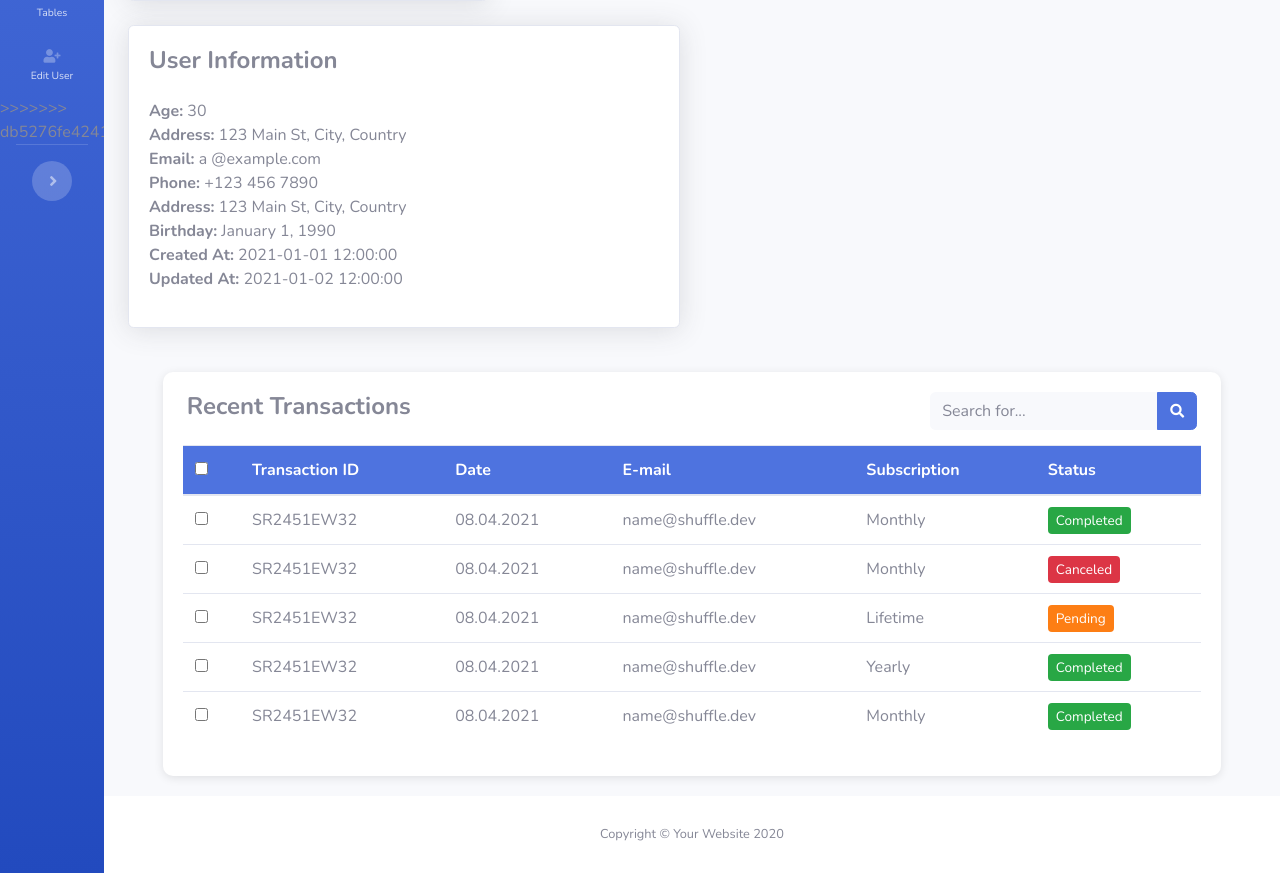
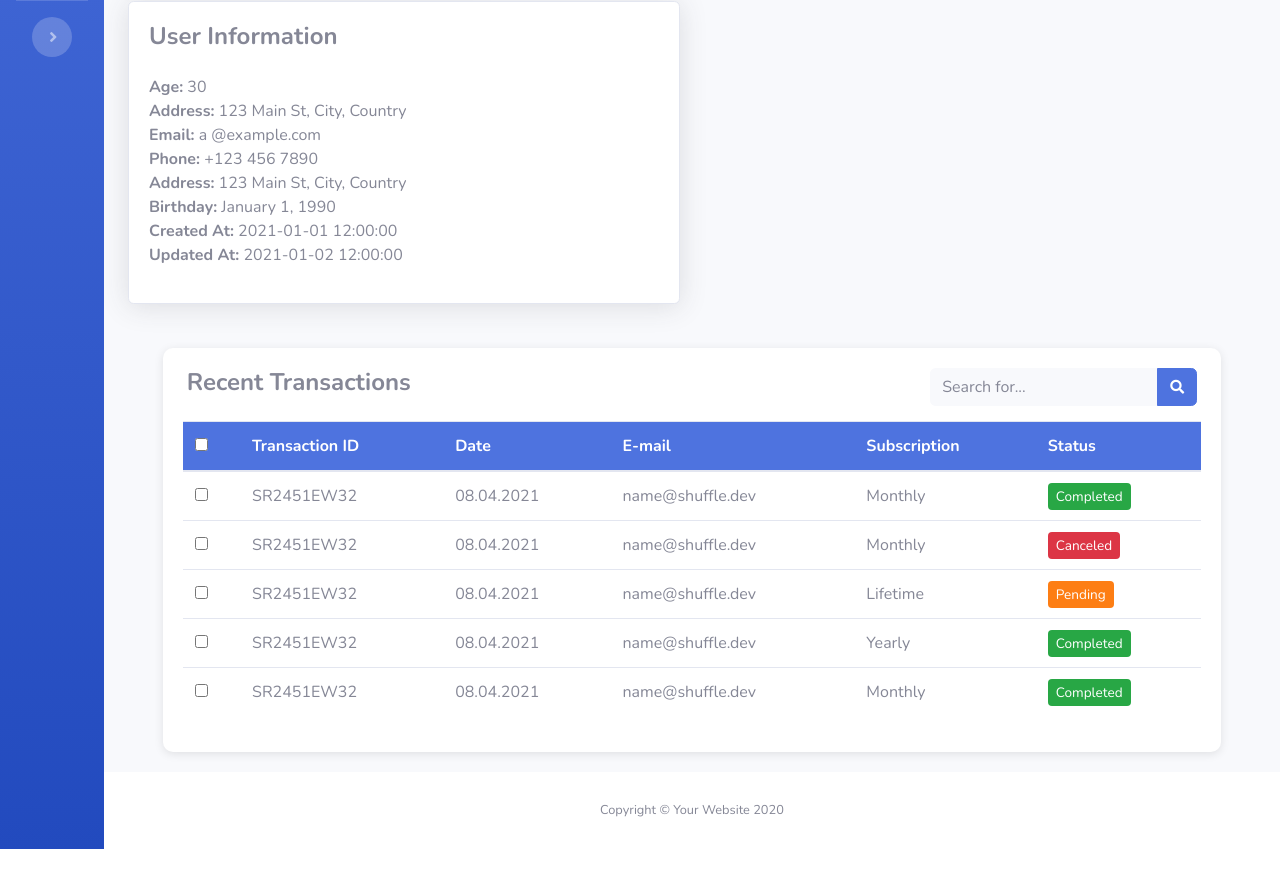
Before and after one commit to hanZ3tton/shipment_remake, a CodeIgniter app: page /shipment_remake/index.php/sample/user in a window 1280 px wide. Shown: the part 645-1518 px from the top of the page. After the commit the page ends 1494 px from the top, so only its background shows below. Run offline with CodeIgniter, Linux system fonts and the light colour scheme.

Commit message:
fixing sidebar and head

```diff
--- a/application/views/layout/head.php
+++ b/application/views/layout/head.php
@@ -14,7 +14,6 @@
         rel="stylesheet">
 
     <!-- Custom styles for this template-->
-<<<<<<< HEAD
     <link href="<?= base_url("assets/css/sb-admin-2.min.css") ?> " rel="stylesheet">
 
     <?php
@@ -23,9 +22,8 @@
     }
     ?>
 
-=======
+
     <link href="<?= base_url('assets/css/sb-admin-2.min.css') ?>" rel="stylesheet">
     <link rel="stylesheet" href="https://cdn.jsdelivr.net/npm/bootstrap-icons/font/bootstrap-icons.css">
     <!-- Bootstrap Icons -->
->>>>>>> db5276fe4241d54592d88eecd5b830fa775583e3
 </head>
--- a/application/views/layout/sidebar.php
+++ b/application/views/layout/sidebar.php
@@ -93,14 +93,14 @@
             <span>Charts</span></a>
     </li>
 
-<<<<<<< HEAD
+
     <!-- Nav Item - Tables -->
     <li class="nav-item">
         <a class="nav-link" href="tables.html">
             <i class="fas fa-fw fa-table"></i>
             <span>Tables</span></a>
     </li>
-=======
+
     <!-- Nav Item - Tables -->
     <li class="nav-item">
         <a class="nav-link" href="tables.html">
@@ -116,7 +116,6 @@
             <span>Edit User</span>
         </a>
     </li>
->>>>>>> db5276fe4241d54592d88eecd5b830fa775583e3
 
     <!-- Divider -->
     <hr class="sidebar-divider d-none d-md-block">
```
Lines whose indentation alone changed are shown as unchanged.
